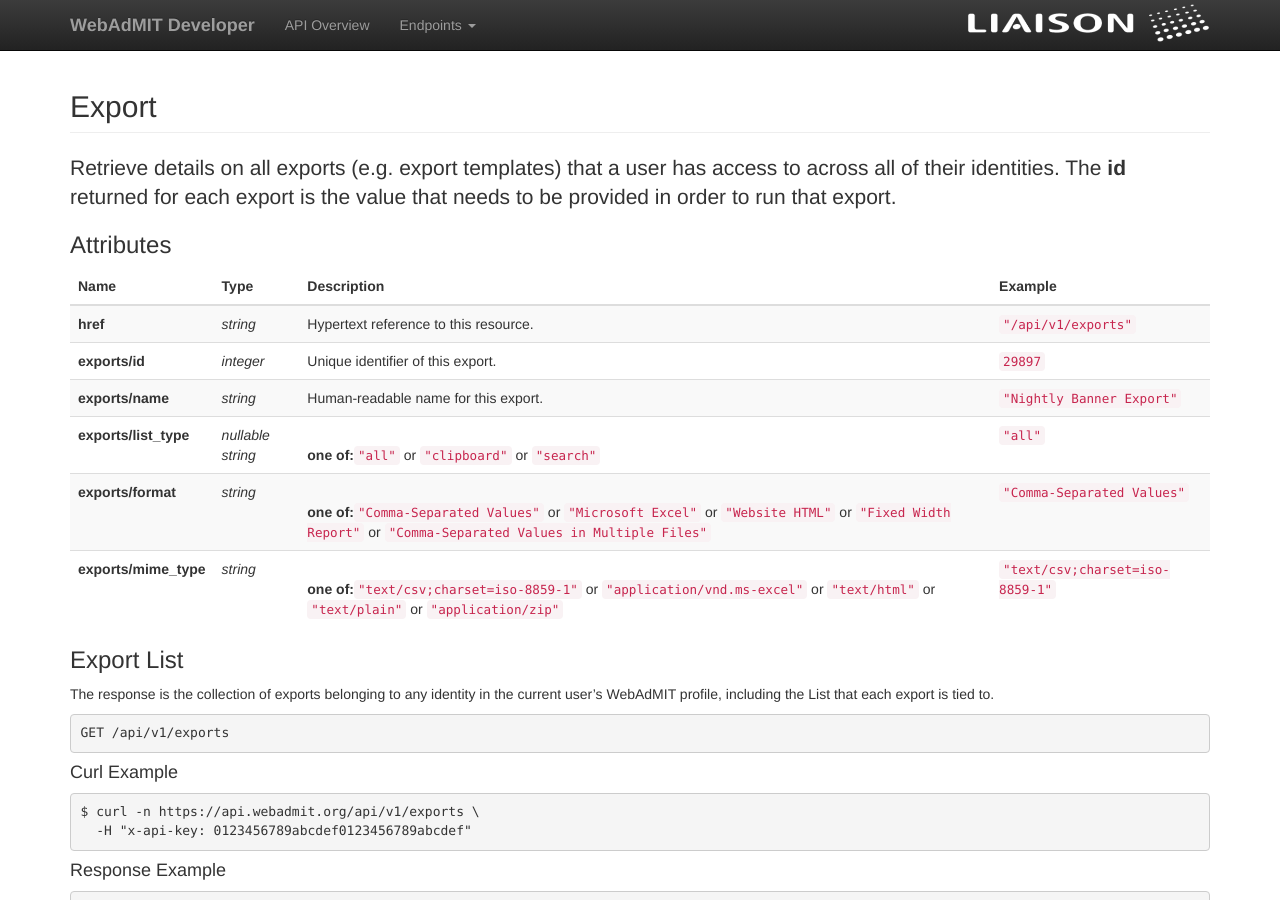
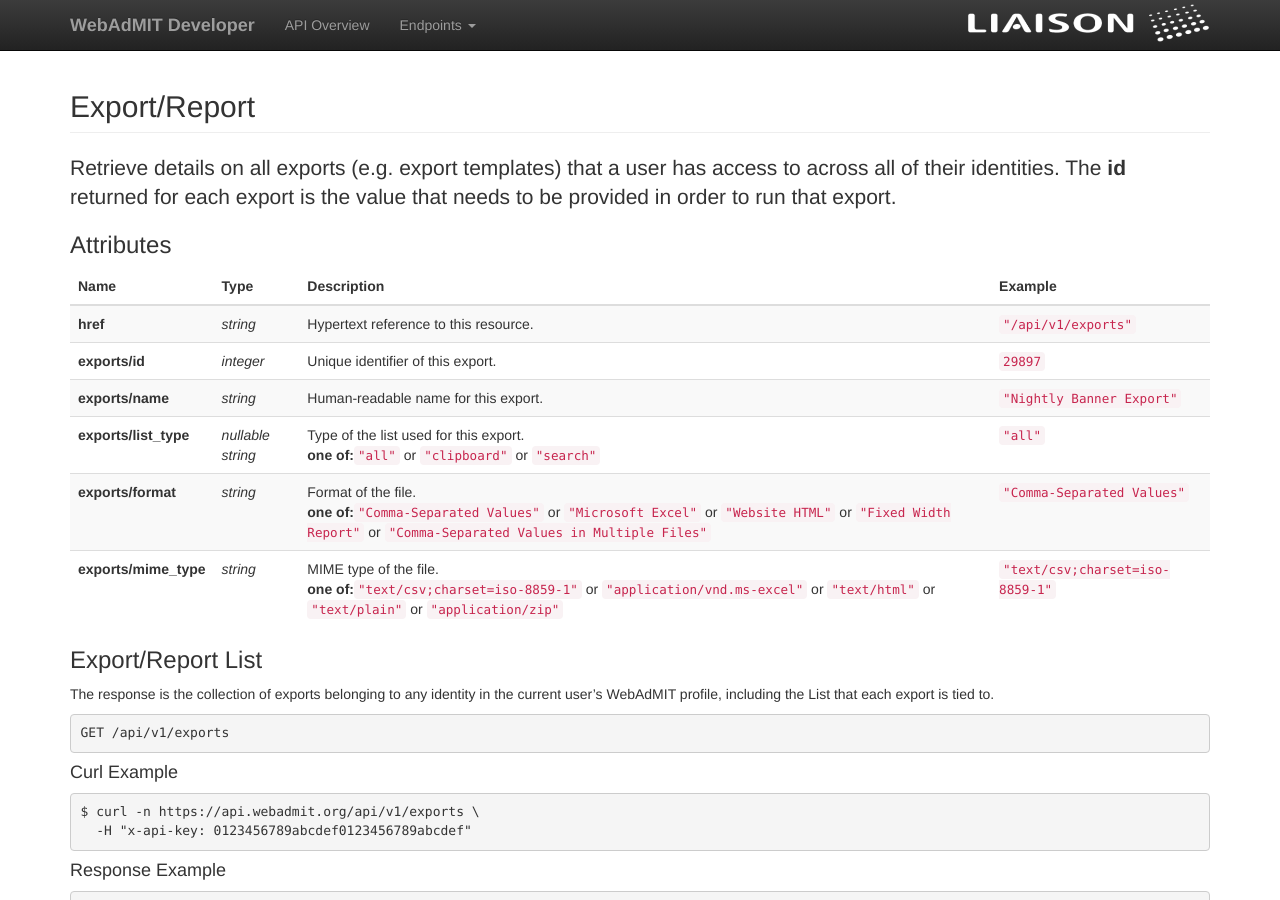
Before and after one commit to Liaison-Intl/Liaison-Intl.github.io, a Jekyll site: the page built from export.md, in a window 1280 px wide and 900 px high. Built offline with Jekyll 4.4.1, drawn with Linux system fonts in a browser that asks for light colours; nearby versions of some CDN libraries.

Commit message:
[NF-6869] Rename Export to Export/Report

```diff
--- a/_layouts/default.html
+++ b/_layouts/default.html
@@ -43,8 +43,8 @@
               <a href="#" class="dropdown-toggle" data-toggle="dropdown" role="button" aria-haspopup="true" aria-expanded="false">Endpoints <span class="caret"></span></a>
               <ul class="dropdown-menu">
                 <li class="dropdown-header">User-Scoped Endpoints</li>
-                <li><a href="export.html">Export</a></li>
-                <li><a href="export_files_check.html">Export Files (check status)</a></li>
+                <li><a href="export.html">Export/Report</a></li>
+                <li><a href="export_files_check.html">Export/Report Files (check status)</a></li>
                 <li role="separator" class="divider"></li>
                 <li class="dropdown-header">User Identity-Scoped Endpoints</li>
                 <li><a href="user_identity.html">User Identity</a></li>
@@ -54,9 +54,9 @@
                 <li><a href="pdf_manager_batch.html">PDF Manager Batch</a></li>
                 <li><a href="pdf_manager_zip_file.html">PDF Manager Zip File</a></li>
                 <li><a href="program.html">Program</a></li>
-                <li><a href="export_by_user_identity.html">Export</a></li>
-                <li><a href="export_files_check_batch.html">Export Files (check status in batch)</a></li>
-                <li><a href="export_files.html">Export Files (initiate a run)</a></li>
+                <li><a href="export_by_user_identity.html">Export/Report</a></li>
+                <li><a href="export_files_check_batch.html">Export/Report Files (check status in batch)</a></li>
+                <li><a href="export_files.html">Export/Report Files (initiate a run)</a></li>
                 <li><a href="social_security_numbers.html">Social Security Numbers <span class="label label-warning">Prototype</span></a></li>
                 <li role="separator" class="divider"></li>
                 <li class="dropdown-header">Program-Scoped Endpoints</li>
--- a/export.md
+++ b/export.md
@@ -1,11 +1,11 @@
 ---
 layout: default
-title: Export
+title: Export/Report
 ---
 
 <!-- WARNING: This is an automatically generated file.  Do not modify directly.  See script/generate-docs. -->
 
-<h2><a name="resource-exports"></a>Export</h2>
+<h2><a name="resource-exports"></a>Export/Report</h2>
 
 <p>Retrieve details on all exports (e.g. export templates) that a user has access to across all of their identities. The <strong>id</strong> returned for each export is the value that needs to be provided in order to run that export.</p>
 
@@ -41,24 +41,24 @@
 <tr>
 <td><strong>exports/list_type</strong></td>
 <td><em>nullable string</em></td>
-<td><br/> <strong>one of:</strong><code>&quot;all&quot;</code> or <code>&quot;clipboard&quot;</code> or <code>&quot;search&quot;</code></td>
+<td>Type of the list used for this export.<br/> <strong>one of:</strong><code>&quot;all&quot;</code> or <code>&quot;clipboard&quot;</code> or <code>&quot;search&quot;</code></td>
 <td><code>&quot;all&quot;</code></td>
 </tr>
 <tr>
 <td><strong>exports/format</strong></td>
 <td><em>string</em></td>
-<td><br/> <strong>one of:</strong><code>&quot;Comma-Separated Values&quot;</code> or <code>&quot;Microsoft Excel&quot;</code> or <code>&quot;Website HTML&quot;</code> or <code>&quot;Fixed Width Report&quot;</code> or <code>&quot;Comma-Separated Values in Multiple Files&quot;</code></td>
+<td>Format of the file.<br/> <strong>one of:</strong><code>&quot;Comma-Separated Values&quot;</code> or <code>&quot;Microsoft Excel&quot;</code> or <code>&quot;Website HTML&quot;</code> or <code>&quot;Fixed Width Report&quot;</code> or <code>&quot;Comma-Separated Values in Multiple Files&quot;</code></td>
 <td><code>&quot;Comma-Separated Values&quot;</code></td>
 </tr>
 <tr>
 <td><strong>exports/mime_type</strong></td>
 <td><em>string</em></td>
-<td><br/> <strong>one of:</strong><code>&quot;text/csv;charset=iso-8859-1&quot;</code> or <code>&quot;application/vnd.ms-excel&quot;</code> or <code>&quot;text/html&quot;</code> or <code>&quot;text/plain&quot;</code> or <code>&quot;application/zip&quot;</code></td>
+<td>MIME type of the file.<br/> <strong>one of:</strong><code>&quot;text/csv;charset=iso-8859-1&quot;</code> or <code>&quot;application/vnd.ms-excel&quot;</code> or <code>&quot;text/html&quot;</code> or <code>&quot;text/plain&quot;</code> or <code>&quot;application/zip&quot;</code></td>
 <td><code>&quot;text/csv;charset=iso-8859-1&quot;</code></td>
 </tr>
 </tbody></table>
 
-<h3>Export List</h3>
+<h3>Export/Report List</h3>
 
 <p>The response is the collection of exports belonging to any identity in the current user’s WebAdMIT profile, including the List that each export is tied to.</p>
 
--- a/schemata/export_by_user_identity.json
+++ b/schemata/export_by_user_identity.json
@@ -2,7 +2,7 @@
   "$schema": "http://json-schema.org/draft-04/hyper-schema",
   "id": "/schemata/export_by_user_identity",
 
-  "title": "Export",
+  "title": "Export/Report",
   "stability": "production",
   "description": "Retrieve details on all exports (e.g. export templates) that a user has access to within a specific identity. The id returned for each export is the value that needs to be provided in order to run that export.",
 
@@ -91,16 +91,19 @@
           "list_type": {
             "type": ["string", "null"],
             "enum": ["all", "clipboard", "search"],
+            "description": "Type of the list used for this export.",
             "example": "all"
           },
           "format": {
             "type": "string",
             "enum": ["Comma-Separated Values", "Microsoft Excel", "Website HTML", "Fixed Width Report", "Comma-Separated Values in Multiple Files"],
+            "description": "Format of the file.",
             "example": "Comma-Separated Values"
           },
           "mime_type": {
             "type": "string",
             "enum": ["text/csv;charset=iso-8859-1", "application/vnd.ms-excel", "text/html", "text/plain", "application/zip"],
+            "description": "MIME type of the file.",
             "example": "text/csv;charset=iso-8859-1"
           }
         }
--- a/schemata/export_files.json
+++ b/schemata/export_files.json
@@ -2,7 +2,7 @@
   "$schema": "http://json-schema.org/draft-04/hyper-schema",
   "id": "/schemata/export_files",
 
-  "title": "Export Files (initiate a run)",
+  "title": "Export/Report Files (initiate a run)",
   "stability": "production",
   "description": "Initiate the background execution of a specific export (e.g. export template). Required parameters are the identity that the export belongs to, and the id of the export that you wish to run. This will create an instance of a running export_file, which is what you can monitor to determine when the export is ready to be downloaded. The id in the response from this call is the handle to that running export_file and what is used in future calls to check on the status of the run.\n\nImportant note: this id representing the handle to the running instance of the export is not always uniquely generated with each run – if you attempt to run the same export several times in close succession, you will receive back the id of the already-running instance of that export. This is a safeguard to prevent many accidental simultaneous runs of the exact same export – one must finish before a new one can be initiated.",
 
--- a/schemata/export_files_check.json
+++ b/schemata/export_files_check.json
@@ -2,7 +2,7 @@
   "$schema": "http://json-schema.org/draft-04/hyper-schema",
   "id": "/schemata/export_files_check",
 
-  "title": "Export Files (check status)",
+  "title": "Export/Report Files (check status)",
   "stability": "production",
   "description": "Retrieve the status of a running export file initiated with the previous POST. Required parameters are the **id** of the export (e.g. export template) and the id of the running instance of that export (e.g. export file) that you wish to check the status of. You may continue to issue this call over a reasonable polling interval until the file becomes ready for download.  Once the status of the file becomes \"Available\", a download URL for the file will also be returned from the API.  This URL is secure and time-sensitive, expiring less than 30 seconds from when it is issued. It is the expectation that software using this API will immediately download the file once given the URL. The download URL can always be re-generated if it expires by re-calling this method – a new URL will be issued.",
 
--- a/schemata/export_files_check_batch.json
+++ b/schemata/export_files_check_batch.json
@@ -2,7 +2,7 @@
   "$schema": "http://json-schema.org/draft-04/hyper-schema",
   "id": "/schemata/export_files_check_batch",
 
-  "title": "Export Files (check status in batch)",
+  "title": "Export/Report Files (check status in batch)",
   "stability": "production",
   "description": "Closely mimics the \"Recent Files\" screen in the WebAdMIT application.  This call will display all export files that have recently run under a particular identity, and their status.  Importantly, the download URL is not displayed in this response as these individual expiring URLs can only be generated by calling for the status of an individual file directly using the previous call.  You can use the results of this call and loop through each one to get a download URL for each export file marked as \"Available\".",
 
```
Also changed, not shown: export_by_user_identity.md (+6 -6 lines), export_files.md (+3 -3 lines), export_files_check.md (+3 -3 lines), export_files_check_batch.md (+3 -3 lines), schemata/export.json (+7 -1 lines), 1 other file.
